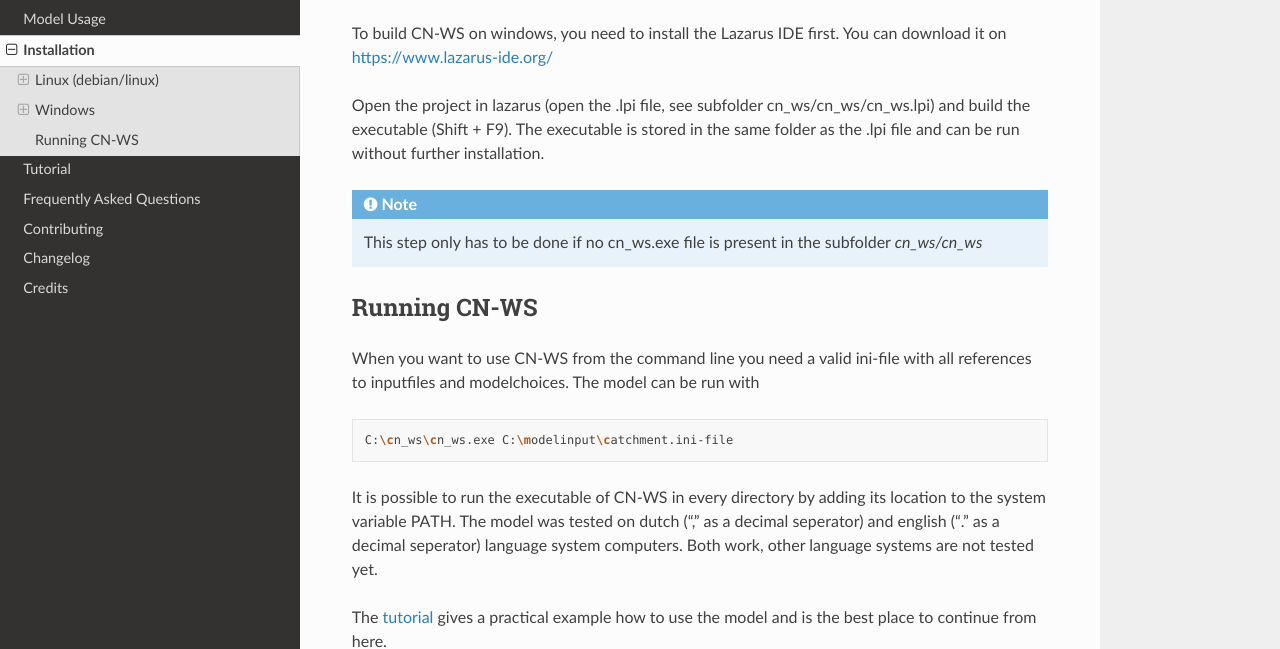
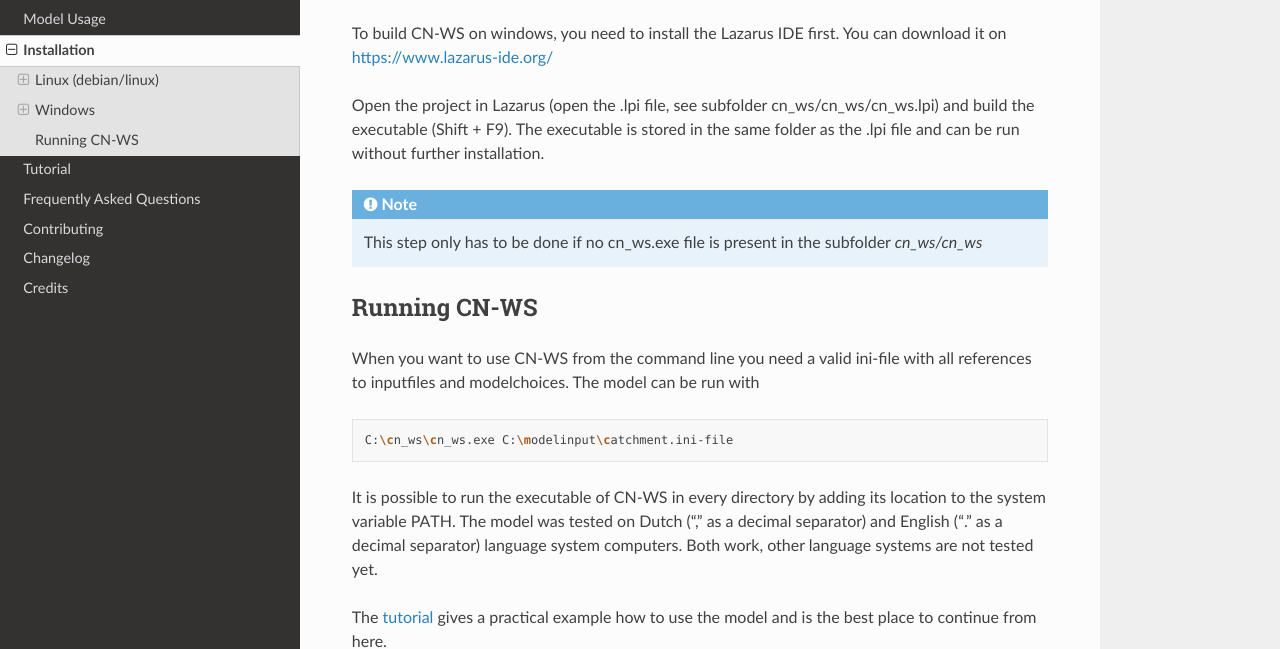
Before and after one commit to watem-sedem/watem-sedem, a Sphinx documentation site: the page built from docs/installation.rst, in a window 1280 px wide and 900 px high, scrolled down 1154 px. Shown: the part 162-811 px from the top of the window. Built offline with Sphinx 7.4.7 and the Read the Docs theme 2.0.0, drawn with Linux system fonts in a browser that asks for light colours; some of the changed text lies outside the part shown.

Commit message:
Textual changes in installation.rst, as proposed in review

```diff
--- a/docs/installation.rst
+++ b/docs/installation.rst
@@ -23,14 +23,14 @@
 Building on linux
 =================
 
-First dependencies should be installed. This includes lazarus
+First dependencies should be installed. This includes Lazarus
 
 .. code-block:: shell
 
 	apt install build-essential lazarus
 
 
-Then either open the project in lazarus or enter the project directory and run
+Then either open the project in Lazarus or enter the project directory and run
 `make`. This will build the binary cn_ws under the cn_ws directory.
 
 Compiling a debian package
@@ -76,7 +76,7 @@
 To build CN-WS on windows, you need to install the Lazarus IDE first.
 You can download it on https://www.lazarus-ide.org/
 
-Open the project in lazarus (open the .lpi file, see subfolder cn_ws/cn_ws/cn_ws.lpi)
+Open the project in Lazarus (open the .lpi file, see subfolder cn_ws/cn_ws/cn_ws.lpi)
 and build the executable (Shift + F9). The executable is stored in the same folder as
 the .lpi file and can be run without further installation.
 
@@ -95,8 +95,8 @@
 	C:\cn_ws\cn_ws.exe C:\modelinput\catchment.ini-file
 
 It is possible to run the executable of CN-WS in every directory by adding its
-location to the system variable PATH. The model was tested on dutch
-("," as a decimal seperator) and english ("." as a decimal seperator) language
+location to the system variable PATH. The model was tested on Dutch
+("," as a decimal separator) and English ("." as a decimal separator) language
 system computers. Both work, other language systems are not tested yet.
 
 The :ref:`tutorial <tutorial>` gives a practical example how to use the model
```
